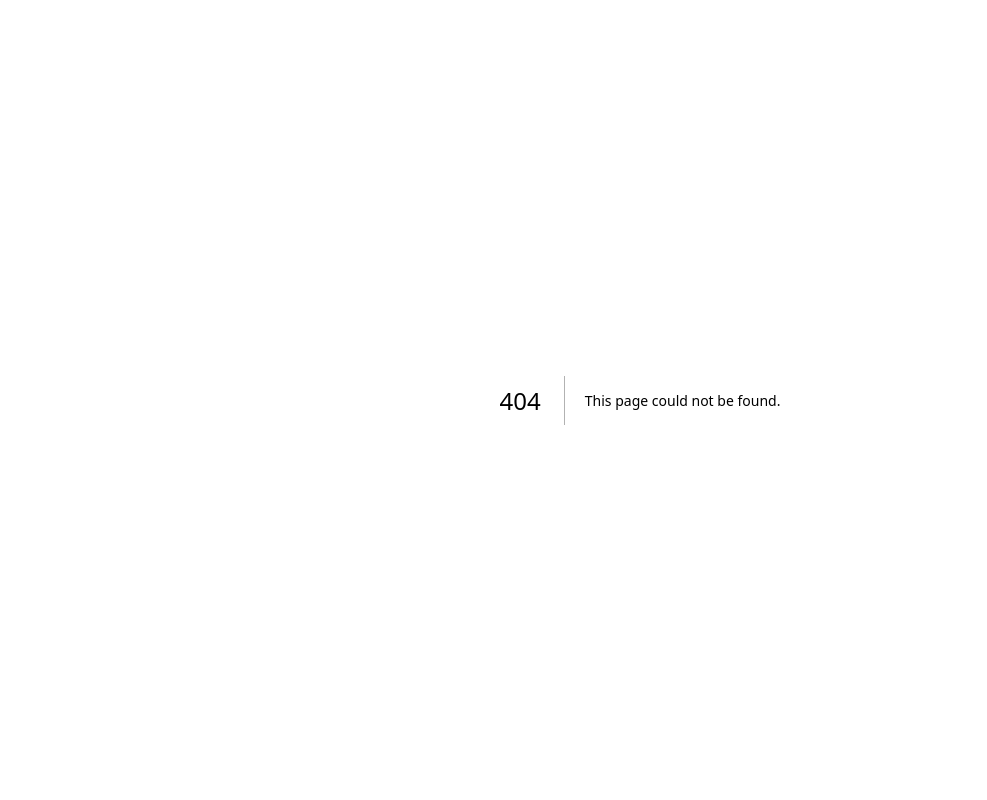
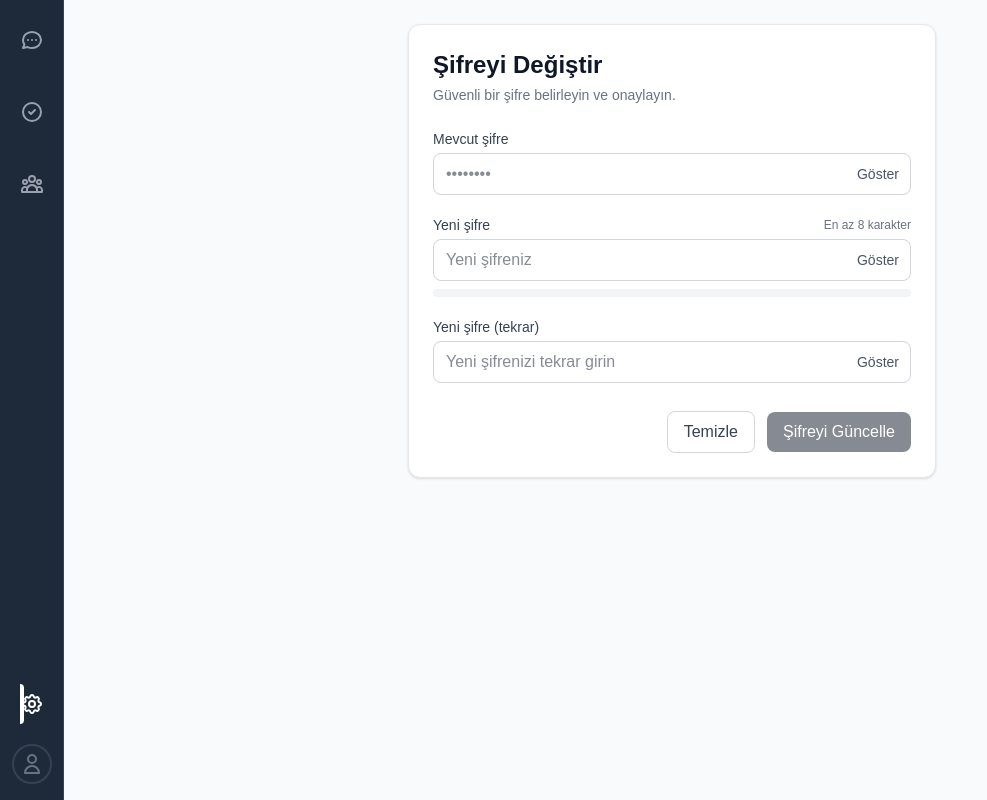
Before and after one commit to altugaltuner/chatinn, a Next.js app: page /settings/change-password in a window 1280 px wide. Before the commit this address had no page. Shown: the whole page, without its empty margins (0-987 px from the left). Built offline with nearby package versions, Linux system fonts and the light colour scheme.

Commit message:
password change page

```diff
--- /dev/null
+++ b/app/(main)/settings/change-password/page.tsx
@@ -0,0 +1,177 @@
+"use client";
+
+import React, { useMemo, useState } from "react";
+
+export default function ChangePasswordPage() {
+  const [currentPassword, setCurrentPassword] = useState("");
+  const [newPassword, setNewPassword] = useState("");
+  const [confirmPassword, setConfirmPassword] = useState("");
+  const [showCurrent, setShowCurrent] = useState(false);
+  const [showNew, setShowNew] = useState(false);
+  const [showConfirm, setShowConfirm] = useState(false);
+
+  const passwordStrength = useMemo(() => {
+    let score = 0;
+    if (newPassword.length >= 8) score += 1;
+    if (/[A-Z]/.test(newPassword)) score += 1; // En az bir büyük harf var mı?
+    if (/[a-z]/.test(newPassword)) score += 1; // En az bir küçük harf var mı?
+    if (/\d/.test(newPassword)) score += 1; // En az bir sayı var mı?
+    if (/[^A-Za-z0-9]/.test(newPassword)) score += 1; // En az bir özel karakter var mı?
+    return score; // 0 - 5
+  }, [newPassword]);
+
+  const strengthLabel = useMemo(() => {
+    switch (passwordStrength) {
+      case 0:
+      case 1:
+        return { text: "Çok zayıf", color: "#ef4444" };
+      case 2:
+        return { text: "Zayıf", color: "#f59e0b" };
+      case 3:
+        return { text: "Orta", color: "#10b981" };
+      case 4:
+        return { text: "Güçlü", color: "#059669" };
+      case 5:
+        return { text: "Çok güçlü", color: "#047857" };
+      default:
+        return { text: "", color: "#e5e7eb" };
+    }
+  }, [passwordStrength]);
+
+  const isMismatch = confirmPassword.length > 0 && newPassword !== confirmPassword;
+
+  const onSubmit: React.FormEventHandler<HTMLFormElement> = (e) => {
+    e.preventDefault();
+    console.log(currentPassword, newPassword, confirmPassword);
+    // Sadece UI: burada henüz gerçek işlem yok.
+  };
+
+  return (
+    <div className="max-w-xl mx-auto w-full p-6">
+      <div className="rounded-xl border border-gray-200 shadow-sm p-6 bg-white">
+        <div className="mb-6">
+          <h1 className="text-2xl font-semibold text-gray-900">Şifreyi Değiştir</h1>
+          <p className="text-sm text-gray-500 mt-1">Güvenli bir şifre belirleyin ve onaylayın.</p>
+        </div>
+
+        <form onSubmit={onSubmit} className="space-y-5">
+          <div>
+            <label className="block text-sm font-medium text-gray-700 mb-1">
+              Mevcut şifre
+            </label>
+            <div className="relative">
+              <input
+                type={showCurrent ? "text" : "password"}
+                value={currentPassword}
+                onChange={(e) => setCurrentPassword(e.target.value)}
+                className="w-full rounded-lg border border-gray-300 focus:outline-none focus:ring-2 focus:ring-gray-900 focus:border-gray-900 px-3 py-2 pr-12 text-gray-900"
+                placeholder="••••••••"
+                autoComplete="current-password"
+                required
+              />
+              <button
+                type="button"
+                onClick={() => setShowCurrent((s) => !s)}
+                className="absolute inset-y-0 right-0 px-3 text-sm text-gray-600 hover:text-gray-900"
+                aria-label="Mevcut şifreyi göster/gizle"
+              >
+                {showCurrent ? "Gizle" : "Göster"}
+              </button>
+            </div>
+          </div>
+
+          <div>
+            <div className="flex items-center justify-between mb-1">
+              <label className="block text-sm font-medium text-gray-700">Yeni şifre</label>
+              <span className="text-xs text-gray-500">En az 8 karakter</span>
+            </div>
+            <div className="relative">
+              <input
+                type={showNew ? "text" : "password"}
+                value={newPassword}
+                onChange={(e) => setNewPassword(e.target.value)}
+                className="w-full rounded-lg border border-gray-300 focus:outline-none focus:ring-2 focus:ring-gray-900 focus:border-gray-900 px-3 py-2 pr-12 text-gray-900"
+                placeholder="Yeni şifreniz"
+                autoComplete="new-password"
+                required
+                minLength={8}
+              />
+              <button
+                type="button"
+                onClick={() => setShowNew((s) => !s)}
+                className="absolute inset-y-0 right-0 px-3 text-sm text-gray-600 hover:text-gray-900"
+                aria-label="Yeni şifreyi göster/gizle"
+              >
+                {showNew ? "Gizle" : "Göster"}
+              </button>
+            </div>
+
+            <div className="mt-2">
+              <div className="h-2 w-full rounded-full bg-gray-100 overflow-hidden">
+                <div
+                  className="h-full transition-all"
+                  style={{
+                    width: `${(passwordStrength / 5) * 100}%`,
+                    backgroundColor: strengthLabel.color,
+                  }}
+                />
+              </div>
+            </div>
+          </div>
+
+          <div>
+            <label className="block text-sm font-medium text-gray-700 mb-1">
+              Yeni şifre (tekrar)
+            </label>
+            <div className="relative">
+              <input
+                type={showConfirm ? "text" : "password"}
+                value={confirmPassword}
+                onChange={(e) => setConfirmPassword(e.target.value)}
+                className={`w-full rounded-lg border px-3 py-2 pr-12 text-gray-900 focus:outline-none focus:ring-2 focus:ring-gray-900 focus:border-gray-900 ${
+                  isMismatch ? "border-red-400" : "border-gray-300"
+                }`}
+                placeholder="Yeni şifrenizi tekrar girin"
+                autoComplete="new-password"
+                required
+                minLength={8}
+              />
+              <button
+                type="button"
+                onClick={() => setShowConfirm((s) => !s)}
+                className="absolute inset-y-0 right-0 px-3 text-sm text-gray-600 hover:text-gray-900"
+                aria-label="Yeni şifre tekrarını göster/gizle"
+              >
+                {showConfirm ? "Gizle" : "Göster"}
+              </button>
+            </div>
+            {isMismatch && (
+              <p className="mt-1 text-sm text-red-600">Şifreler eşleşmiyor.</p>
+            )}
+          </div>
+
+          <div className="flex items-center justify-end gap-3 pt-2">
+            <button
+              type="button"
+              className="px-4 py-2 rounded-lg border border-gray-300 text-gray-700 hover:bg-gray-50"
+              onClick={() => {
+                setCurrentPassword("");
+                setNewPassword("");
+                setConfirmPassword("");
+              }}
+            >
+              Temizle
+            </button>
+            <button
+              type="submit"
+              className="px-4 py-2 rounded-lg bg-gray-900 text-white hover:bg-black disabled:opacity-50"
+              disabled={!currentPassword || !newPassword || !confirmPassword || isMismatch}
+            >
+              Şifreyi Güncelle
+            </button>
+          </div>
+        </form>
+      </div>
+    </div>
+  );
+}
--- a/app/(main)/settings/page.tsx
+++ b/app/(main)/settings/page.tsx
@@ -72,6 +72,10 @@ export default function SettingsPage() {
   const handleCancelAbout = () => {
     setAboutText(bio || "");
     setIsEditingAbout(false);
+  };
+
+  const ChangePassword = () => {
+    router.push("/settings/change-password");
   };
 
   if (!currentUser) {
@@ -269,7 +273,7 @@ export default function SettingsPage() {
           </h2>
 
           <div className="space-y-3">
-            <button className="w-full text-left px-4 py-3 rounded-lg hover:bg-gray-100 dark:hover:bg-gray-700 transition-colors flex items-center justify-between">
+            <button onClick={ChangePassword} className="w-full text-left px-4 py-3 rounded-lg hover:bg-gray-100 dark:hover:bg-gray-700 transition-colors flex items-center justify-between">
               <span className="text-gray-900 dark:text-white">Şifremi Değiştir</span>
               <svg
                 className="w-5 h-5 text-gray-400"
--- a/app/user/[userId]/page.tsx
+++ b/app/user/[userId]/page.tsx
@@ -4,6 +4,7 @@ import { use, useEffect, useState } from "react";
 import Image from "next/image";
 import { useAuth } from "@/lib/AuthContext";
 import { useRouter } from "next/navigation";
+
 interface Group {
   id: number;
   name: string;
```
Also changed, not shown: 1 other file (tests, documents, lock files or other folders).
